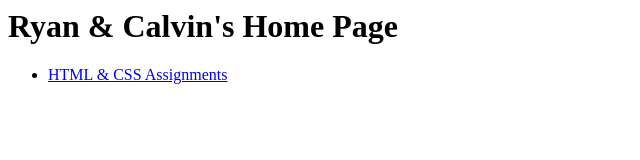
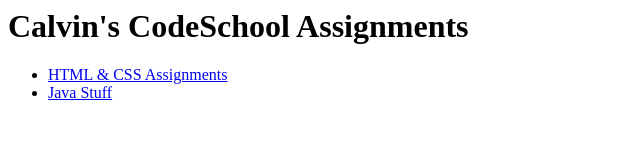
Before and after one commit to cjs21296/Calvin-CodeSchool-Assignments, a plain HTML site: page index.html in a window 1280 px wide. Shown: the whole page, without its empty margins (0-640 px from the left). Drawn offline with Linux system fonts and the light colour scheme.

Commit message:
tried to change index page

```diff
--- a/index.html
+++ b/index.html
@@ -4,10 +4,11 @@
 		<title>Home Page</title>
 	</head>
 	<body>
-		<h1>Ryan & Calvin's Home Page</h1>
+		<h1>Calvin's CodeSchool Assignments</h1>
 		<nav>
 			<ul>
 				<li><a href="html-css/index.html">HTML & CSS Assignments</a></li>
+				<li><a href="Java">Java Stuff</a></li>
 			</ul>
 		</nav>
 	</body>
```
